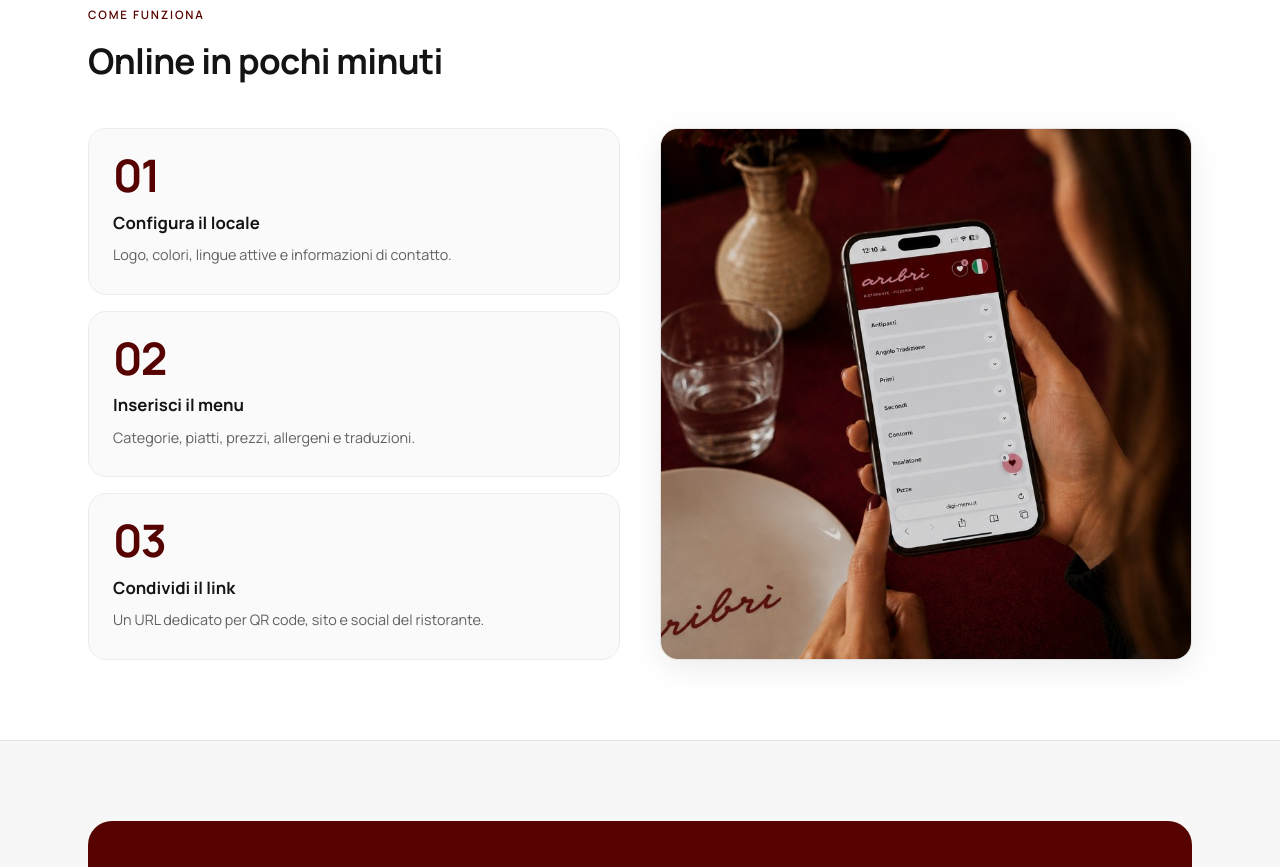
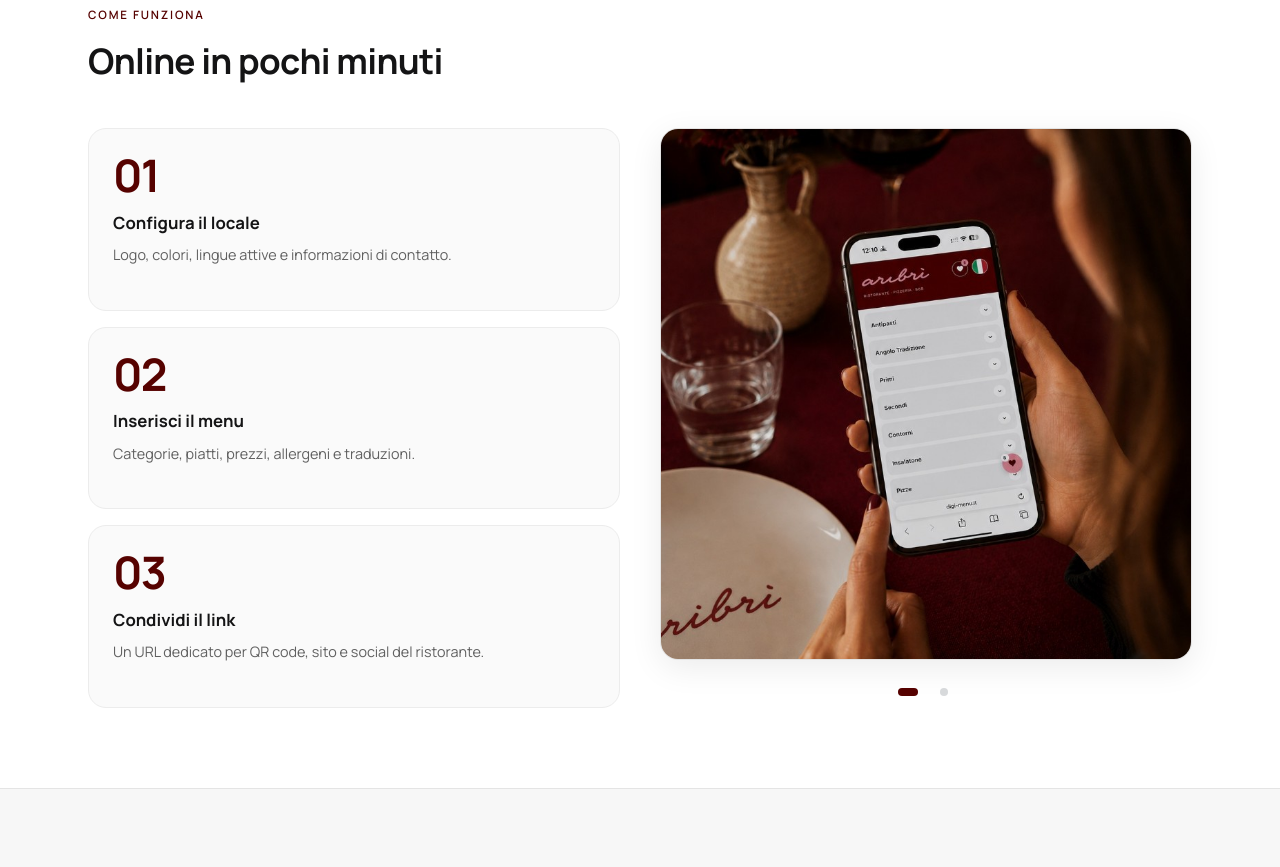
Before and after one commit to salvanastasia/digimenu, a Next.js app: page / in a window 1280 px wide. Shown: the part 1380-2247 px from the top of the page. Built offline with nearby package versions, Linux system fonts and the light colour scheme; a web font is replaced by a local one.

Commit message:
aggiunta seconda foto

```diff
--- a/src/components/landing/LandingPage.tsx
+++ b/src/components/landing/LandingPage.tsx
@@ -1,5 +1,6 @@
 import Link from "next/link";
 import { JoinUsButton } from "@/components/landing/JoinUsProvider";
+import { LandingPhotoCarousel } from "@/components/landing/LandingPhotoCarousel";
 
 const FEATURES = [
   {
@@ -148,7 +149,7 @@ export function LandingPage() {
                     </div>
                   </div>
                 </div>
-                <div className="bg-[#f7f7f7] px-4 py-3 text-center text-[0.72rem] font-medium text-[#606060]">
+                <div className="bg-[#f7f7f7] px-4 py-3 text-center text-[0.72rem] font-medium text-[rgba(96,96,96,0)]">
                   Anteprima interfaccia menu
                 </div>
               </div>
@@ -218,14 +219,7 @@ export function LandingPage() {
                 ))}
               </ol>
 
-              <div className="aspect-square w-full overflow-hidden rounded-[18px] border border-[#e4e4e4] bg-[#fafafa] shadow-[0_8px_32px_rgba(0,0,0,0.08)]">
-                {/* eslint-disable-next-line @next/next/no-img-element */}
-                <img
-                  src="/landing-menu-photo.jpg"
-                  alt="Cliente consulta il menu digitale DigiMenu al ristorante"
-                  className="h-full w-full object-cover"
-                />
-              </div>
+              <LandingPhotoCarousel />
             </div>
           </div>
         </section>
--- /dev/null
+++ b/src/components/landing/LandingPhotoCarousel.tsx
@@ -0,0 +1,127 @@
+"use client";
+
+import { useCallback, useState } from "react";
+
+const SLIDES = [
+  {
+    src: "/landing-menu-photo.jpg",
+    alt: "Cliente consulta il menu digitale DigiMenu al ristorante",
+  },
+  {
+    src: "/landing-qr-scan.jpg",
+    alt: "Cliente scansiona il QR code del menu digitale al tavolo",
+  },
+] as const;
+
+function ChevronIcon({ direction }: { direction: "prev" | "next" }) {
+  return (
+    <svg
+      width="20"
+      height="20"
+      viewBox="0 0 20 20"
+      fill="none"
+      aria-hidden="true"
+      className="block"
+    >
+      <path
+        d={direction === "prev" ? "M12 4L6 10l6 6" : "M8 4l6 6-6 6"}
+        stroke="currentColor"
+        strokeWidth="1.75"
+        strokeLinecap="round"
+        strokeLinejoin="round"
+      />
+    </svg>
+  );
+}
+
+export function LandingPhotoCarousel() {
+  const [index, setIndex] = useState(0);
+  const lastIndex = SLIDES.length - 1;
+  const canGoPrev = index > 0;
+  const canGoNext = index < lastIndex;
+
+  const goTo = useCallback((next: number) => {
+    setIndex(next);
+  }, []);
+
+  const goPrev = useCallback(() => {
+    setIndex((current) => Math.max(0, current - 1));
+  }, []);
+
+  const goNext = useCallback(() => {
+    setIndex((current) => Math.min(lastIndex, current + 1));
+  }, [lastIndex]);
+
+  return (
+    <div className="flex w-full flex-col gap-4">
+      <div className="group relative aspect-square w-full overflow-hidden rounded-[18px] border border-[#e4e4e4] bg-[#fafafa] shadow-[0_8px_32px_rgba(0,0,0,0.08)]">
+        {SLIDES.map((slide, i) => (
+          // eslint-disable-next-line @next/next/no-img-element
+          <img
+            key={slide.src}
+            src={slide.src}
+            alt={slide.alt}
+            className={`absolute inset-0 h-full w-full object-cover transition-opacity duration-300 ease-out ${
+              i === index ? "opacity-100" : "pointer-events-none opacity-0"
+            }`}
+            aria-hidden={i !== index}
+          />
+        ))}
+
+        <button
+          type="button"
+          onClick={goPrev}
+          disabled={!canGoPrev}
+          aria-label="Foto precedente"
+          className={`absolute top-1/2 left-3 z-10 hidden h-10 w-10 -translate-y-1/2 items-center justify-center rounded-full border border-white/50 bg-white/92 text-[#141415] shadow-[0_4px_16px_rgba(0,0,0,0.12)] transition-[opacity,background-color,transform] duration-200 ease-out md:flex ${
+            canGoPrev
+              ? "cursor-pointer opacity-0 group-hover:opacity-100 hover:scale-[1.03] hover:bg-white active:scale-[0.97]"
+              : "pointer-events-none opacity-0"
+          }`}
+        >
+          <ChevronIcon direction="prev" />
+        </button>
+
+        <button
+          type="button"
+          onClick={goNext}
+          disabled={!canGoNext}
+          aria-label="Foto successiva"
+          className={`absolute top-1/2 right-3 z-10 hidden h-10 w-10 -translate-y-1/2 items-center justify-center rounded-full border border-white/50 bg-white/92 text-[#141415] shadow-[0_4px_16px_rgba(0,0,0,0.12)] transition-[opacity,background-color,transform] duration-200 ease-out md:flex ${
+            canGoNext
+              ? "cursor-pointer opacity-0 group-hover:opacity-100 hover:scale-[1.03] hover:bg-white active:scale-[0.97]"
+              : "pointer-events-none opacity-0"
+          }`}
+        >
+          <ChevronIcon direction="next" />
+        </button>
+      </div>
+
+      <div
+        className="flex justify-center gap-1"
+        role="tablist"
+        aria-label="Galleria foto"
+      >
+        {SLIDES.map((slide, i) => (
+          <button
+            key={slide.src}
+            type="button"
+            role="tab"
+            aria-selected={i === index}
+            aria-label={`Foto ${i + 1} di ${SLIDES.length}`}
+            onClick={() => goTo(i)}
+            className="flex h-8 w-8 items-center justify-center rounded-full transition-colors hover:bg-[#f0f0f0]"
+          >
+            <span
+              className={`block rounded-full transition-[width,background-color] duration-200 ease-out ${
+                i === index
+                  ? "h-2 w-5 bg-[#560200]"
+                  : "h-2 w-2 bg-[#d8dadc]"
+              }`}
+            />
+          </button>
+        ))}
+      </div>
+    </div>
+  );
+}
```
Also changed, not shown: public/landing-qr-scan.jpg (added).
